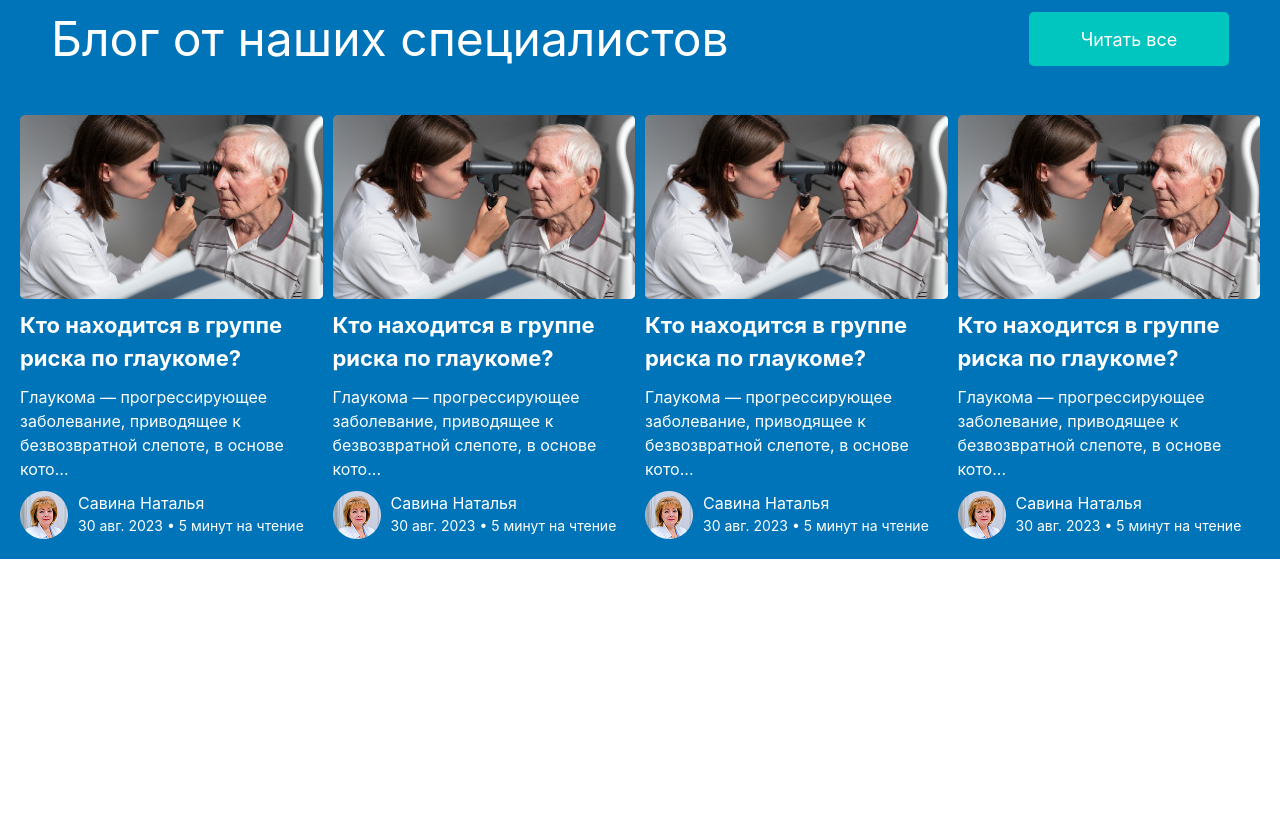
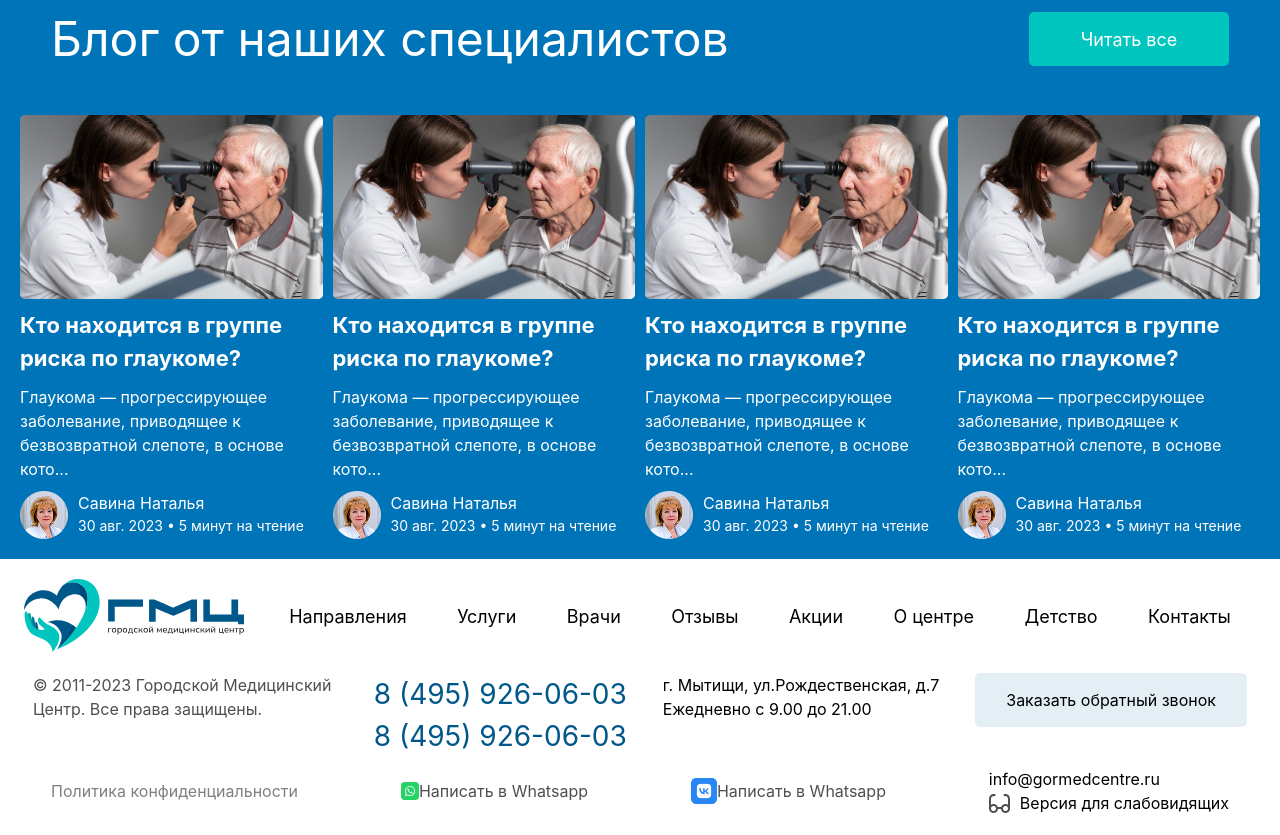
Before and after one commit to TOJIo7/EXAM-4-TEAM, a website: page src/Ruslanpage/index.html in a window 1280 px wide. Shown: the part 7776-8611 px from the top of the page. Before the commit the page ends 8335 px from the top, so only its background shows below. Drawn offline with nearby package versions, Linux system fonts and the light colour scheme; files that its build step writes are made by us from their sources.

Commit message:
add footer

```diff
--- a/src/Ruslanpage/index.html
+++ b/src/Ruslanpage/index.html
@@ -524,5 +524,56 @@
 		</section>
 	</main>
 
+	<footer class='p-[20px]'>
+		<div class='md:flex md:items-center gap-[20px] md:justify-center'>
+<img src="./img/logo (1).svg" alt="">
+<div class='md:w-[80%] md:flex md:justify-around'>
+	<p class='text-[18px]'>Направления</p>
+	<p class='text-[18px]'>Услуги</p>
+	<p class='text-[18px]'>Врачи</p>
+	<p class='text-[18px]'>Отзывы</p>
+	<p class='text-[18px]'>Акции</p>
+	<p class='text-[18px]'>О центре</p>
+	<p class='text-[18px]'>Детство</p>
+	<p class='text-[18px]'>Контакты</p>
+	<div class='  md:hidden'>
+				<p class='text-[28px] text-[#00578A]'>8 (495) 926-06-03</p>
+				<p class='text-[28px] text-[#00578A]'>8 (495) 926-06-03</p>
+			</div>
+</div>
+		</div>
+		<div class='hidden md:block md:flex justify-around gap-[10px] mt-[20px]'>
+			<p class='w-[305px] text-[#4F4F4F] hidden md:block'>© 2011-2023 Городской Медицинский Центр. Все права защищены.</p>
+			<div >
+				<p class='text-[28px] text-[#00578A]'>8 (495) 926-06-03</p>
+				<p class='text-[28px] text-[#00578A]'>8 (495) 926-06-03</p>
+			</div>
+			<div class='hidden md:block'>
+				<p class='text-[16px] text-[16px]'>г. Мытищи, ул.Рождественская, д.7</p>
+				<p class='text-[16px] text-[16px]'>Ежедневно с 9.00 до 21.00</p>
+			</div>
+			<button class=' hidden md:block w-[272px] h-[54px] bg-[#E3EFF5] rounded-[5px]'>Заказать обратный звонок</button>
+		</div>
+		<div class='hidden md:block  md:flex justify-between w-[95%] m-auto items-center mt-[10px]'>
+			<p class='text-[16px] text-[grey]'>Политика конфиденциальности</p>
+			<div class='flex  items-center'>
+				<img src="./img/social.png" alt="">
+				<p class='text-[16px] text-[#4F4F4F]'>Написать в Whatsapp</p>
+			</div>
+
+			<div class='flex items-center'>
+				<img src="./img/social (1).png" alt="">
+				<p class='text-[16px] text-[#4F4F4F]'>Написать в Whatsapp</p>
+			</div>
+			<div>
+				<p>info@gormedcentre.ru</p>
+			<div class='flex items-center gap-[10px]'>
+				<img src="./img/icon (10).png" alt="">
+				<p>Версия для слабовидящих</p>
+			</div>
+			</div>
+		</div>
+	</footer>
+
 </body>
 </html>
```
Also changed, not shown: src/Ruslanpage/img/social (1).png (added).
